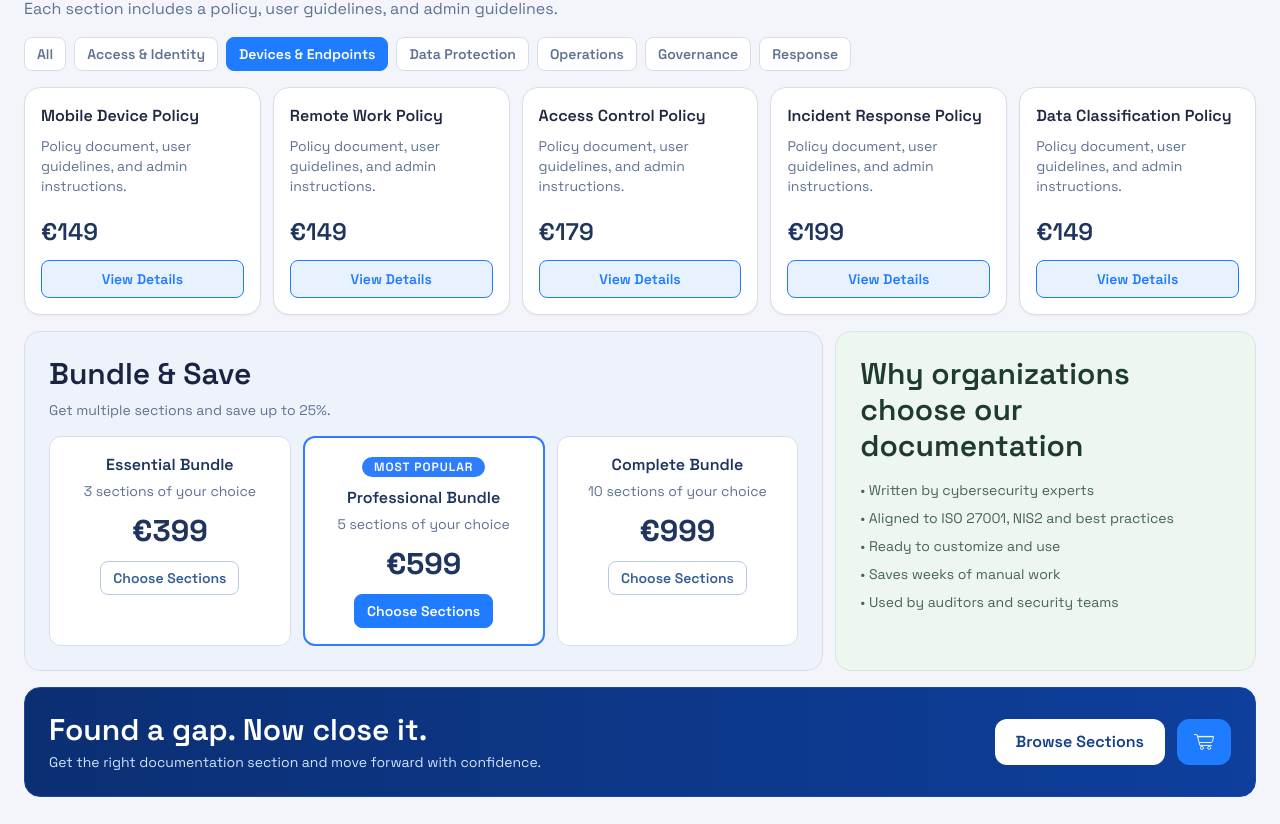
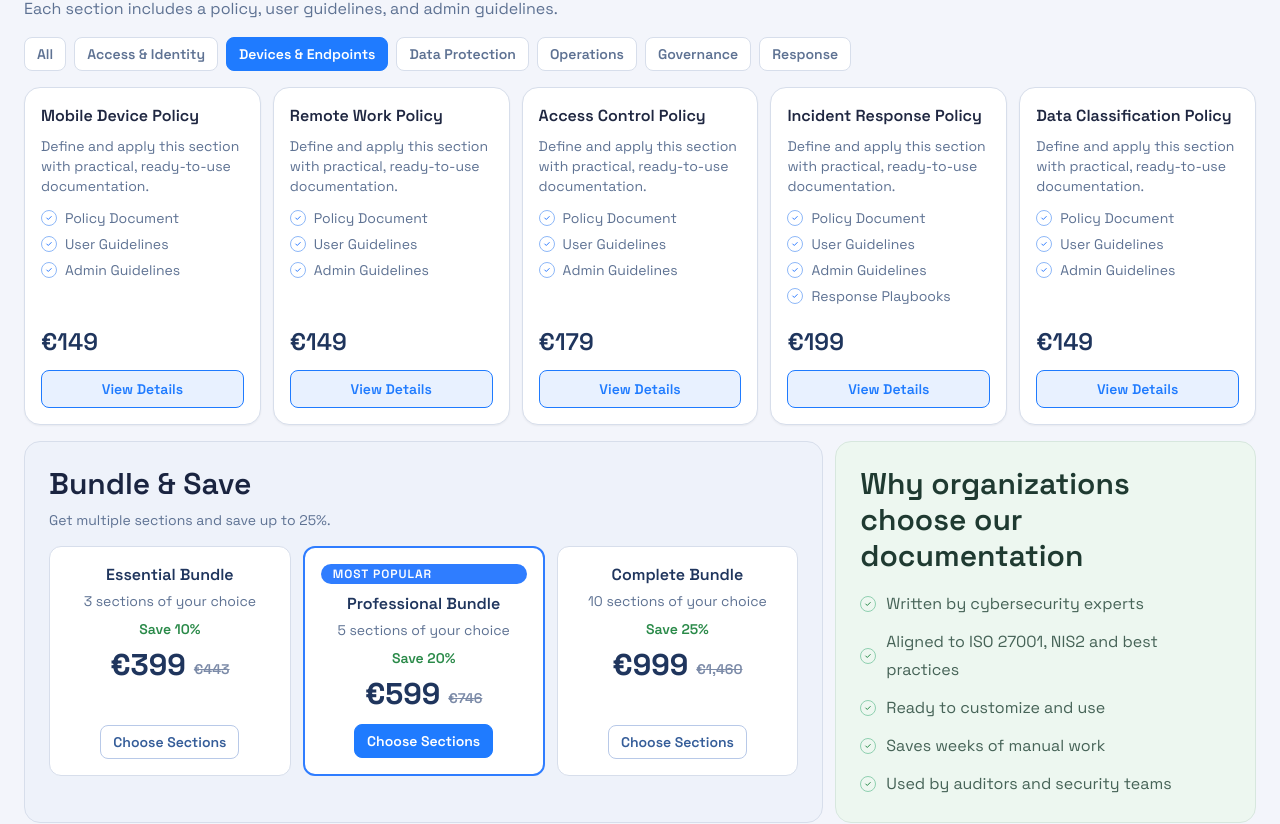
Before and after one commit to farahzahirdev/Checklist-app-frontend, a Next.js app: page /products in a window 1280 px wide. Shown: the part 959-1783 px from the top of the page. Built offline with nearby package versions, Linux system fonts and the light colour scheme.

Commit message:
improve admin dashboard

```diff
--- a/src/app/(app)/layout.tsx
+++ b/src/app/(app)/layout.tsx
@@ -131,6 +131,9 @@ export default function AppLayout({
                 <Link href="/admin/checklists" className="rounded-lg border border-[#345793] px-3 py-1.5 hover:bg-[#1f7bff]/20">
                   Admin
                 </Link>
+                <Link href="/admin-preview" className="rounded-lg border border-[#345793] px-3 py-1.5 hover:bg-[#1f7bff]/20">
+                  Admin Preview
+                </Link>
                 <Link href="/health" className="rounded-lg border border-[#345793] px-3 py-1.5 hover:bg-[#1f7bff]/20">
                   Health
                 </Link>
--- a/src/app/(public)/contact/page.tsx
+++ b/src/app/(public)/contact/page.tsx
@@ -111,7 +111,7 @@ export default function ContactPage() {
               <ArrowRightIcon className="h-5 w-5" />
             </Link>
             <Link
-              href="/resources"
+              href="/products"
               className="inline-flex min-w-[240px] items-center justify-center gap-2 rounded-xl border border-[#cfd8ea] bg-white/85 px-8 py-3 text-xl font-semibold text-[#233553] transition-colors duration-200 hover:bg-white active:scale-[0.98] motion-safe:active:transition-transform"
             >
               View Products
@@ -145,7 +145,7 @@ export default function ContactPage() {
                 <ArrowRightIcon />
               </Link>
               <Link
-                href="/resources"
+                href="/products"
                 className="inline-flex items-center justify-center gap-2 rounded-xl border border-[#cfd8ea] bg-white px-7 py-3 text-base font-semibold text-[#233553] transition-colors duration-200 hover:bg-[#f7f9ff] active:scale-[0.98] motion-safe:active:transition-transform md:text-lg"
               >
                 View Products
--- /dev/null
+++ b/src/app/(public)/products/audit-readiness-checklist/page.tsx
@@ -0,0 +1,3 @@
+import ProductDetailPage from '../../resources/page';
+
+export default ProductDetailPage;
--- a/src/app/(public)/products/page.tsx
+++ b/src/app/(public)/products/page.tsx
@@ -1,6 +1,57 @@
 import Link from 'next/link';
+import type { Route } from 'next';
 import { PublicFooter } from '@/components/public-footer';
 import heroBackground from '@/assets/cybersecurity-background-59ognpsy7izka4l9.png';
+
+type DocumentationCard = {
+  name: string;
+  price: string;
+  checkpoints: string[];
+  href: Route;
+};
+
+const sectionChips = ['All', 'Access & Identity', 'Devices & Endpoints', 'Data Protection', 'Operations', 'Governance', 'Response'] as const;
+
+const documentationCards: DocumentationCard[] = [
+  {
+    name: 'Mobile Device Policy',
+    price: '€149',
+    checkpoints: ['Policy Document', 'User Guidelines', 'Admin Guidelines'],
+    href: '/products/audit-readiness-checklist',
+  },
+  {
+    name: 'Remote Work Policy',
+    price: '€149',
+    checkpoints: ['Policy Document', 'User Guidelines', 'Admin Guidelines'],
+    href: '/products',
+  },
+  {
+    name: 'Access Control Policy',
+    price: '€179',
+    checkpoints: ['Policy Document', 'User Guidelines', 'Admin Guidelines'],
+    href: '/products',
+  },
+  {
+    name: 'Incident Response Policy',
+    price: '€199',
+    checkpoints: ['Policy Document', 'User Guidelines', 'Admin Guidelines', 'Response Playbooks'],
+    href: '/products',
+  },
+  {
+    name: 'Data Classification Policy',
+    price: '€149',
+    checkpoints: ['Policy Document', 'User Guidelines', 'Admin Guidelines'],
+    href: '/products',
+  },
+];
+
+const credibilityPoints = [
+  'Written by cybersecurity experts',
+  'Aligned to ISO 27001, NIS2 and best practices',
+  'Ready to customize and use',
+  'Saves weeks of manual work',
+  'Used by auditors and security teams',
+] as const;
 
 export default function ProductsPage() {
   const heroStyle = {
@@ -119,8 +170,7 @@ export default function ProductsPage() {
           <h3 className="text-4xl font-semibold text-[#1a2440]">Browse Documentation Sections</h3>
           <p className="mt-2 text-base text-[#5e7293]">Each section includes a policy, user guidelines, and admin guidelines.</p>
           <div className="mt-4 flex flex-wrap gap-2">
-            {['All', 'Access & Identity', 'Devices & Endpoints', 'Data Protection', 'Operations', 'Governance', 'Response'].map(
-              (chip) => (
+            {sectionChips.map((chip) => (
               <button
                 key={chip}
                 type="button"
@@ -132,29 +182,39 @@ export default function ProductsPage() {
               >
                 {chip}
               </button>
-              ),
-            )}
+            ))}
           </div>
         </div>
 
         <div className="grid gap-3 md:grid-cols-2 lg:grid-cols-5">
-          {[
-            { name: 'Mobile Device Policy', price: '€149' },
-            { name: 'Remote Work Policy', price: '€149' },
-            { name: 'Access Control Policy', price: '€179' },
-            { name: 'Incident Response Policy', price: '€199' },
-            { name: 'Data Classification Policy', price: '€149' },
-          ].map((doc) => (
-            <article key={doc.name} className="rounded-2xl border border-[#d7deeb] bg-white p-4 shadow-sm transition-shadow duration-300 ease-out motion-safe:transition-transform motion-safe:hover:-translate-y-1 motion-safe:hover:shadow-md">
+          {documentationCards.map((doc) => (
+            <article
+              key={doc.name}
+              className="flex h-full flex-col rounded-2xl border border-[#d7deeb] bg-white p-4 shadow-sm transition-shadow duration-300 ease-out motion-safe:transition-transform motion-safe:hover:-translate-y-1 motion-safe:hover:shadow-md"
+            >
               <h2 className="text-base font-semibold text-[#1f2741]">{doc.name}</h2>
-              <p className="mt-2 text-sm text-[#5e7293]">Policy document, user guidelines, and admin instructions.</p>
-              <p className="mt-5 text-2xl font-semibold text-[#1f355d]">{doc.price}</p>
-              <button
-                type="button"
-                className="mt-3 w-full rounded-lg border border-[#1f7bff] bg-[#1f7bff]/10 px-3 py-2 text-sm font-semibold text-[#1f7bff] hover:bg-[#1f7bff]/20"
+              <p className="mt-2 text-sm text-[#5e7293]">Define and apply this section with practical, ready-to-use documentation.</p>
+              <ul className="mt-3 space-y-1.5 text-sm text-[#5e7293]">
+                {doc.checkpoints.map((item) => (
+                  <li key={`${doc.name}-${item}`} className="flex items-center gap-2">
+                    <span className="inline-flex h-4 w-4 items-center justify-center rounded-full border border-[#8eb8f8] text-[#2f7dff]">
+                      <svg viewBox="0 0 20 20" className="h-2.5 w-2.5" fill="none" aria-hidden="true">
+                        <path d="m5.5 10 3 3 6-6" stroke="currentColor" strokeWidth="2" strokeLinecap="round" strokeLinejoin="round" />
+                      </svg>
+                    </span>
+                    {item}
+                  </li>
+                ))}
+              </ul>
+              <div className="mt-auto pt-5">
+                <p className="text-2xl font-semibold text-[#1f355d]">{doc.price}</p>
+                <Link
+                  href={doc.href}
+                  className="mt-3 inline-flex w-full items-center justify-center rounded-lg border border-[#1f7bff] bg-[#1f7bff]/10 px-3 py-2 text-sm font-semibold text-[#1f7bff] hover:bg-[#1f7bff]/20"
                 >
                   View Details
-              </button>
+                </Link>
+              </div>
             </article>
           ))}
         </div>
@@ -164,44 +224,67 @@ export default function ProductsPage() {
             <h3 className="text-3xl font-semibold text-[#1a2440]">Bundle &amp; Save</h3>
             <p className="mt-2 text-sm text-[#5e7293]">Get multiple sections and save up to 25%.</p>
             <div className="mt-4 grid gap-3 md:grid-cols-3">
-              <div className="rounded-xl border border-[#d7deeb] bg-white p-4 text-center">
+              <div className="flex h-full flex-col rounded-xl border border-[#d7deeb] bg-white p-4 text-center">
                 <p className="font-semibold text-[#1f355d]">Essential Bundle</p>
                 <p className="mt-1 text-sm text-[#5e7293]">3 sections of your choice</p>
-                <p className="mt-3 text-3xl font-bold text-[#1f355d]">€399</p>
-                <button type="button" className="mt-3 rounded-lg border border-[#b8c9e8] px-3 py-1.5 text-sm font-semibold text-[#355d99]">
+                <p className="mt-2 text-sm font-semibold text-[#2a8a49]">Save 10%</p>
+                <div className="mt-2 flex items-end justify-center gap-2">
+                  <p className="text-3xl font-bold text-[#1f355d]">€399</p>
+                  <p className="pb-1 text-sm font-semibold text-[#7c8ba8] line-through">€443</p>
+                </div>
+                <div className="mt-auto pt-3">
+                  <button type="button" className="rounded-lg border border-[#b8c9e8] px-3 py-1.5 text-sm font-semibold text-[#355d99]">
                     Choose Sections
                   </button>
                 </div>
-              <div className="rounded-xl border-2 border-[#2f7dff] bg-white p-4 text-center">
+              </div>
+              <div className="flex h-full flex-col rounded-xl border-2 border-[#2f7dff] bg-white p-4 text-center">
                 <p className="inline-flex rounded-full bg-[#2f7dff] px-3 py-0.5 text-xs font-semibold uppercase tracking-[0.08em] text-white">
                   Most Popular
                 </p>
                 <p className="mt-2 font-semibold text-[#1f355d]">Professional Bundle</p>
                 <p className="mt-1 text-sm text-[#5e7293]">5 sections of your choice</p>
-                <p className="mt-3 text-3xl font-bold text-[#1f355d]">€599</p>
-                <button type="button" className="mt-3 rounded-lg border border-[#1f7bff] bg-[#1f7bff] px-3 py-1.5 text-sm font-semibold text-white hover:bg-[#2e87ff]">
+                <p className="mt-2 text-sm font-semibold text-[#2a8a49]">Save 20%</p>
+                <div className="mt-2 flex items-end justify-center gap-2">
+                  <p className="text-3xl font-bold text-[#1f355d]">€599</p>
+                  <p className="pb-1 text-sm font-semibold text-[#7c8ba8] line-through">€746</p>
+                </div>
+                <div className="mt-auto pt-3">
+                  <button type="button" className="rounded-lg border border-[#1f7bff] bg-[#1f7bff] px-3 py-1.5 text-sm font-semibold text-white hover:bg-[#2e87ff]">
                     Choose Sections
                   </button>
                 </div>
-              <div className="rounded-xl border border-[#d7deeb] bg-white p-4 text-center">
+              </div>
+              <div className="flex h-full flex-col rounded-xl border border-[#d7deeb] bg-white p-4 text-center">
                 <p className="font-semibold text-[#1f355d]">Complete Bundle</p>
                 <p className="mt-1 text-sm text-[#5e7293]">10 sections of your choice</p>
-                <p className="mt-3 text-3xl font-bold text-[#1f355d]">€999</p>
-                <button type="button" className="mt-3 rounded-lg border border-[#b8c9e8] px-3 py-1.5 text-sm font-semibold text-[#355d99]">
+                <p className="mt-2 text-sm font-semibold text-[#2a8a49]">Save 25%</p>
+                <div className="mt-2 flex items-end justify-center gap-2">
+                  <p className="text-3xl font-bold text-[#1f355d]">€999</p>
+                  <p className="pb-1 text-sm font-semibold text-[#7c8ba8] line-through">€1,460</p>
+                </div>
+                <div className="mt-auto pt-3">
+                  <button type="button" className="rounded-lg border border-[#b8c9e8] px-3 py-1.5 text-sm font-semibold text-[#355d99]">
                     Choose Sections
                   </button>
+                </div>
               </div>
             </div>
           </article>
 
           <article className="rounded-2xl border border-[#d7e7de] bg-[#edf7f0] p-5 transition-shadow duration-300 ease-out motion-safe:transition-transform motion-safe:hover:-translate-y-0.5 motion-safe:hover:shadow-md md:p-6">
             <h3 className="text-3xl font-semibold text-[#1f3a31]">Why organizations choose our documentation</h3>
-            <ul className="mt-4 space-y-2 text-sm text-[#466357]">
-              <li>• Written by cybersecurity experts</li>
-              <li>• Aligned to ISO 27001, NIS2 and best practices</li>
-              <li>• Ready to customize and use</li>
-              <li>• Saves weeks of manual work</li>
-              <li>• Used by auditors and security teams</li>
+            <ul className="mt-4 space-y-2.5 text-base leading-7 text-[#466357]">
+              {credibilityPoints.map((item) => (
+                <li key={item} className="flex items-center gap-2.5">
+                  <span className="inline-flex h-4 w-4 items-center justify-center rounded-full border border-[#8fd0b0] text-[#2a8a49]">
+                    <svg viewBox="0 0 20 20" className="h-2.5 w-2.5" fill="none" aria-hidden="true">
+                      <path d="m5.5 10 3 3 6-6" stroke="currentColor" strokeWidth="2" strokeLinecap="round" strokeLinejoin="round" />
+                    </svg>
+                  </span>
+                  {item}
+                </li>
+              ))}
             </ul>
           </article>
         </div>
@@ -213,8 +296,8 @@ export default function ProductsPage() {
               <p className="mt-1 text-sm text-[#d2e2ff]">Get the right documentation section and move forward with confidence.</p>
             </div>
             <div className="flex flex-wrap gap-3">
-              <Link href="/resources" className="rounded-xl border border-white/35 bg-white px-5 py-2.5 font-semibold text-[#123e8b] transition-colors duration-200 hover:bg-[#e9f1ff] active:scale-[0.98] motion-safe:active:transition-transform">
-                Browse Sections
+              <Link href="/products/audit-readiness-checklist" className="rounded-xl border border-white/35 bg-white px-5 py-2.5 font-semibold text-[#123e8b] transition-colors duration-200 hover:bg-[#e9f1ff] active:scale-[0.98] motion-safe:active:transition-transform">
+                View Audit Product
               </Link>
               <button
                 type="button"
--- a/src/app/(public)/resources/page.tsx
+++ b/src/app/(public)/resources/page.tsx
@@ -84,7 +84,22 @@ const audiences = [
   { title: 'Auditors & Consultants', body: 'Save time with structured, consistent assessments.', icon: 'users' },
 ];
 
-export default function ResourcesPage() {
+const productDetail = {
+  label: 'Audit Product',
+  name: ['Audit Readiness', 'Checklist'],
+  heroDescription:
+    'Prepare for audits with confidence. Simplify complex compliance requirements into clear, actionable steps.',
+  heroSupport:
+    'Find gaps, upload evidence, and get a reviewed report so your team can prove readiness faster.',
+  mainBenefitHeadline: 'Know exactly how prepared you are for an audit before the auditor arrives.',
+  mainBenefitBody:
+    'Identify gaps, validate controls, and get a clear path to audit readiness with one structured workflow.',
+  howItWorksIntro: 'A simple 5-step process to go from uncertainty to audit-ready.',
+  finalCtaTitle: 'Ready to close your gaps and get audit-ready?',
+  finalCtaBody: 'Start your assessment now and see where you stand.',
+};
+
+export default function ProductDetailPage() {
   const heroStyle = {
     backgroundImage: `linear-gradient(rgba(243, 246, 255, 0.88), rgba(243, 246, 255, 0.92)), url(${bgImage.src})`,
     backgroundSize: 'cover',
@@ -97,7 +112,7 @@ export default function ResourcesPage() {
       <section style={heroStyle}>
         <div className="mx-auto min-h-[560px] max-w-[1440px] px-4 py-7 sm:px-6 md:px-6 md:py-9">
           <Link
-            href="/"
+            href="/products"
             className="inline-flex items-center gap-2 text-sm font-medium text-[#64799d] transition-colors duration-200 hover:text-[#3f5376]"
           >
             <span aria-hidden="true">←</span>
@@ -107,7 +122,7 @@ export default function ResourcesPage() {
           <div className="mt-5 grid items-center gap-7 lg:grid-cols-[1.02fr_0.98fr]">
             <div className="space-y-5">
               <span className="inline-flex rounded-full bg-[#dfe8ff] px-4 py-1.5 text-base font-semibold uppercase tracking-[0.12em] text-[#5278be] motion-safe:animate-fade-in motion-safe:delay-75">
-                Audit
+                {productDetail.label}
               </span>
 
               <div className="flex items-start gap-4 motion-safe:animate-fade-in-up motion-safe:delay-100">
@@ -118,14 +133,15 @@ export default function ResourcesPage() {
                   </svg>
                 </span>
                 <h1 className="text-5xl font-semibold leading-[1.02] text-[#1a2440] sm:text-6xl">
-                  Audit Readiness
+                  {productDetail.name[0]}
                   <br />
-                  Checklist
+                  {productDetail.name[1]}
                 </h1>
               </div>
 
               <p className="max-w-2xl text-2xl leading-9 text-[#4f6282] motion-safe:animate-fade-in-up motion-safe:delay-150">
-                Prepare for audits with <span className="font-semibold text-[#3864ad]">confidence</span>. Simplify complex compliance requirements into clear, actionable steps. Find gaps, upload evidence, and get a reviewed report to prove your readiness.
+                {productDetail.heroDescription}{' '}
+                <span className="font-semibold text-[#3864ad]">{productDetail.heroSupport}</span>
               </p>
 
               <div className="flex flex-wrap gap-3 motion-safe:animate-fade-in-up motion-safe:delay-200">
@@ -137,10 +153,10 @@ export default function ResourcesPage() {
                   <ArrowRightIcon />
                 </a>
                 <Link
-                  href="/resources"
+                  href="/how-it-works"
                   className="inline-flex items-center gap-2 rounded-xl border border-[#b5c7e7] bg-white/85 px-7 py-3 text-2xl font-semibold text-[#334a72] transition-colors duration-200 hover:bg-white active:scale-[0.98] motion-safe:active:transition-transform"
                 >
-                  View Product
+                  View Demo
                   <ArrowRightIcon />
                 </Link>
               </div>
@@ -283,10 +299,10 @@ export default function ResourcesPage() {
           <article className="rounded-2xl border border-[#d7deeb] bg-white p-6 transition-shadow duration-300 ease-out motion-safe:animate-fade-in-up motion-safe:transition-transform motion-safe:hover:-translate-y-1 motion-safe:hover:shadow-lg md:p-8">
             <p className="text-xl font-semibold text-[#334a72]">Main benefit</p>
             <h2 className="mt-3 text-4xl font-semibold leading-tight text-[#1a2440]">
-              Know exactly how prepared you are for an audit — before the auditor arrives.
+              {productDetail.mainBenefitHeadline}
             </h2>
             <p className="mt-4 text-xl leading-8 text-[#556b8c]">
-              Identify gaps, validate controls, and get a clear path to audit readiness. Reduce risk, save time, and approach your next audit with confidence.
+              {productDetail.mainBenefitBody}
             </p>
           </article>
 
@@ -315,7 +331,7 @@ export default function ResourcesPage() {
           <div className="flex flex-wrap items-center justify-between gap-3">
             <div>
               <h2 className="text-4xl font-semibold text-[#1a2440]">How it works</h2>
-              <p className="mt-2 text-xl text-[#556b8c]">A simple 5-step process to go from uncertainty to audit-ready.</p>
+              <p className="mt-2 text-xl text-[#556b8c]">{productDetail.howItWorksIntro}</p>
             </div>
             <Link
               href="/register"
@@ -400,8 +416,8 @@ export default function ResourcesPage() {
                 </svg>
               </span>
               <div>
-                <p className="text-2xl font-semibold md:text-4xl">Ready to close your gaps and get audit-ready?</p>
-                <p className="text-sm text-[#c7d8f8] md:text-base">Start your assessment now and see where you stand.</p>
+                <p className="text-2xl font-semibold md:text-4xl">{productDetail.finalCtaTitle}</p>
+                <p className="text-sm text-[#c7d8f8] md:text-base">{productDetail.finalCtaBody}</p>
               </div>
             </div>
             <div className="flex w-full flex-col gap-3 sm:w-auto sm:flex-row">
@@ -413,10 +429,10 @@ export default function ResourcesPage() {
                 <ArrowRightIcon />
               </Link>
               <Link
-                href="/resources"
+                href="/how-it-works"
                 className="inline-flex items-center justify-center gap-2 rounded-xl border border-[#456298] px-7 py-3 text-base font-semibold text-[#e5eeff] transition-colors duration-200 hover:bg-[#173160] active:scale-[0.98] motion-safe:active:transition-transform md:text-lg"
               >
-                View Product
+                View Demo
                 <ArrowRightIcon />
               </Link>
             </div>
--- a/src/app/(public)/what-you-get/page.tsx
+++ b/src/app/(public)/what-you-get/page.tsx
@@ -39,7 +39,7 @@ export default function WhatYouGetPage() {
                 Try the Demo
               </Link>
               <Link
-                href="/reports"
+                href="/products/audit-readiness-checklist"
                 className="rounded-xl border border-[#375785] bg-[#0a2246] px-6 py-3 font-semibold text-[#dbe8ff] transition-colors duration-200 hover:bg-[#123162] active:scale-[0.98] motion-safe:active:transition-transform"
               >
                 See Example Report
```
Also changed, not shown: src/app/(public)/about-us/page.tsx (+10 -10 lines), src/app/(public)/page.tsx (+7 -7 lines), src/components/site-header.tsx (+4 -10 lines). Lines whose indentation alone changed are shown as unchanged.
